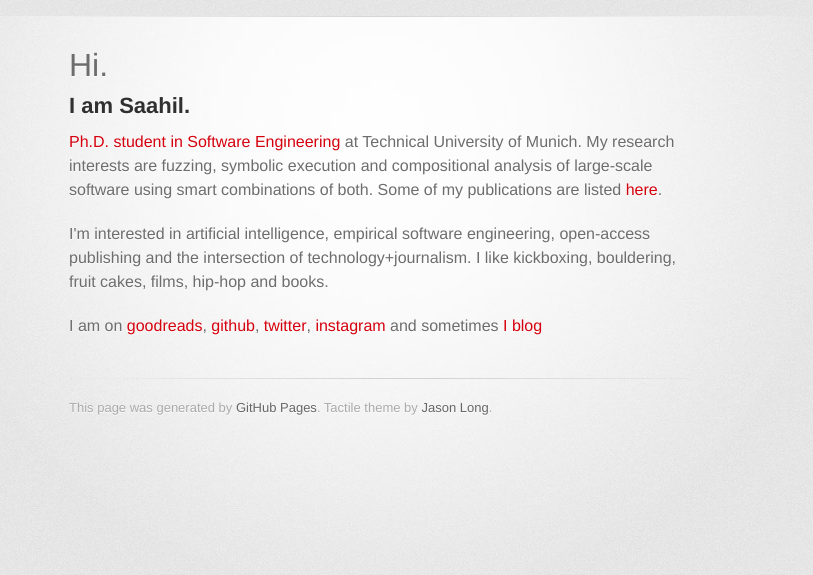
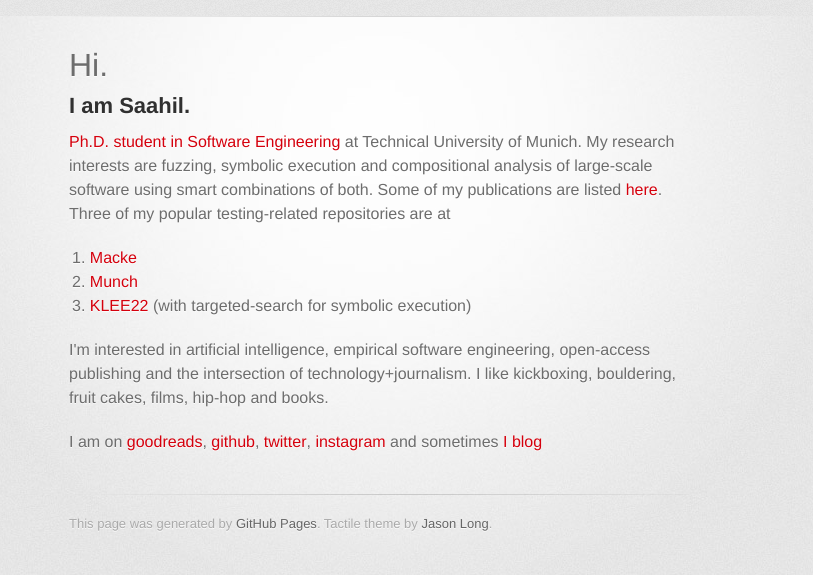
Before and after one commit to saahil/saahil.github.io, a Jekyll site: the page index.html, which Jekyll copies as it is, in a window 1280 px wide. Shown: the top 575 px of the page, without its empty margins (261-1074 px from the left). Built offline with Jekyll 4.4.1, drawn with Linux system fonts in a browser that asks for light colours; some web fonts are replaced.

Commit message:
repo links

```diff
--- a/index.html
+++ b/index.html
@@ -28,6 +28,14 @@
 
 <p><a href='http://www22.in.tum.de/en/ognawala/'>Ph.D. student in Software Engineering</a> at Technical University of Munich. My research interests are fuzzing, symbolic execution and compositional analysis of large-scale software using smart combinations of both. Some of my publications are listed <a href='https://scholar.google.de/citations?user=CB8116EAAAAJ'>here</a>.
 
+Three of my popular testing-related repositories are at
+
+<ol>
+    <li> <a href='https://gitlab.lrz.de/i4/macke'>Macke</a> </li>
+    <li> <a href='https://gitlab.lrz.de/i4/munch'>Munch</a> </li>
+    <li> <a href='https://gitlab.lrz.de/i4/klee22/tree/sonar'>KLEE22</a> (with targeted-search for symbolic execution) </li>
+</ol>
+
 <p>I'm interested in artificial intelligence, empirical software engineering, open-access publishing and the intersection of technology+journalism. I like kickboxing, bouldering, fruit cakes, films, hip-hop and books.</p>
 
 <p>I am on <a href="http://www.goodreads.com/user/show/4789323-saahil-ognawala">goodreads</a>, <a href="http://github.com/saahil">github</a>, <a href="http://twitter.com/saahil">twitter</a>, <a href="http://instagram.com/saahil_in">instagram</a> and sometimes <a href="https://medium.com/@saahil">I blog</a></p>
```
